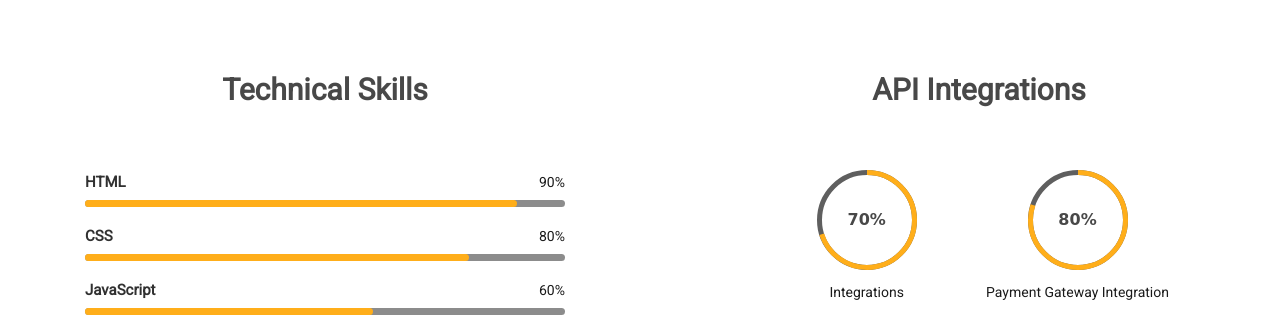
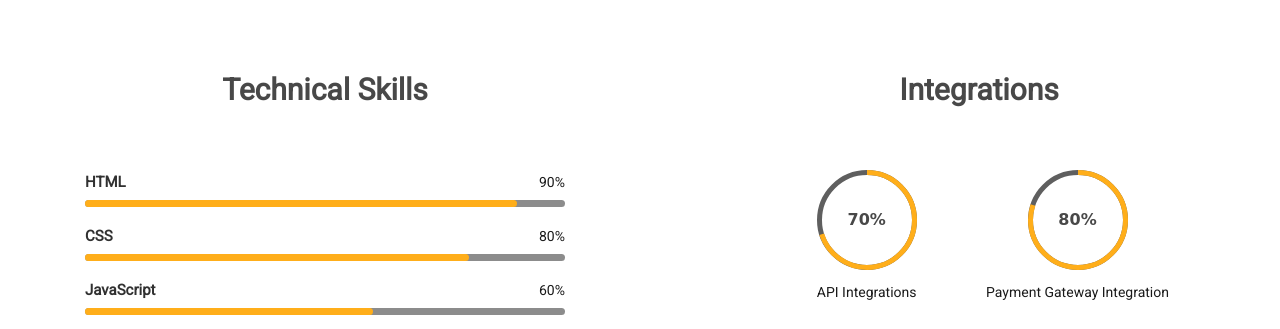
Before and after one commit to Rupesh1599/Rupesh, a plain HTML site: page index.html in a window 1280 px wide. Shown: the part 2322-2651 px from the top of the page. Drawn offline with Linux system fonts and the light colour scheme; animation ran at ten frames a second.

Commit message:
Bug Fixes v3

```diff
--- a/index.html
+++ b/index.html
@@ -620,14 +620,14 @@
               data-wow-duration="0.8s"
               data-wow-delay="0.5s"
             >
-              <h3>API Integrations</h3>
+              <h3>Integrations</h3>
               <ul class="mh-professional-progress">
                 <li>
                   <div
                     class="mh-progress mh-progress-circle"
                     data-progress="70"
                   ></div>
-                  <div class="pr-skill-name">Integrations</div>
+                  <div class="pr-skill-name">API Integrations</div>
                 </li>
                 <li>
                   <div
```
